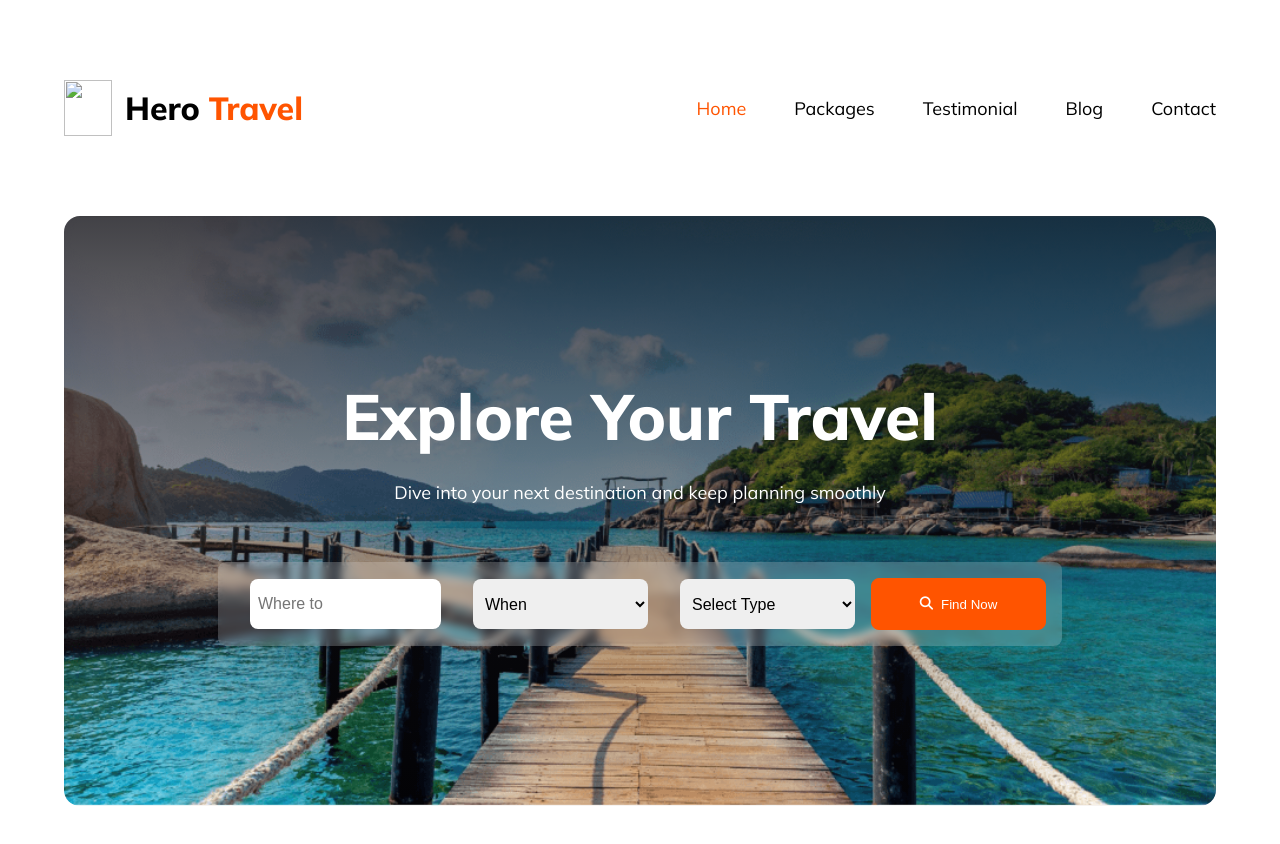
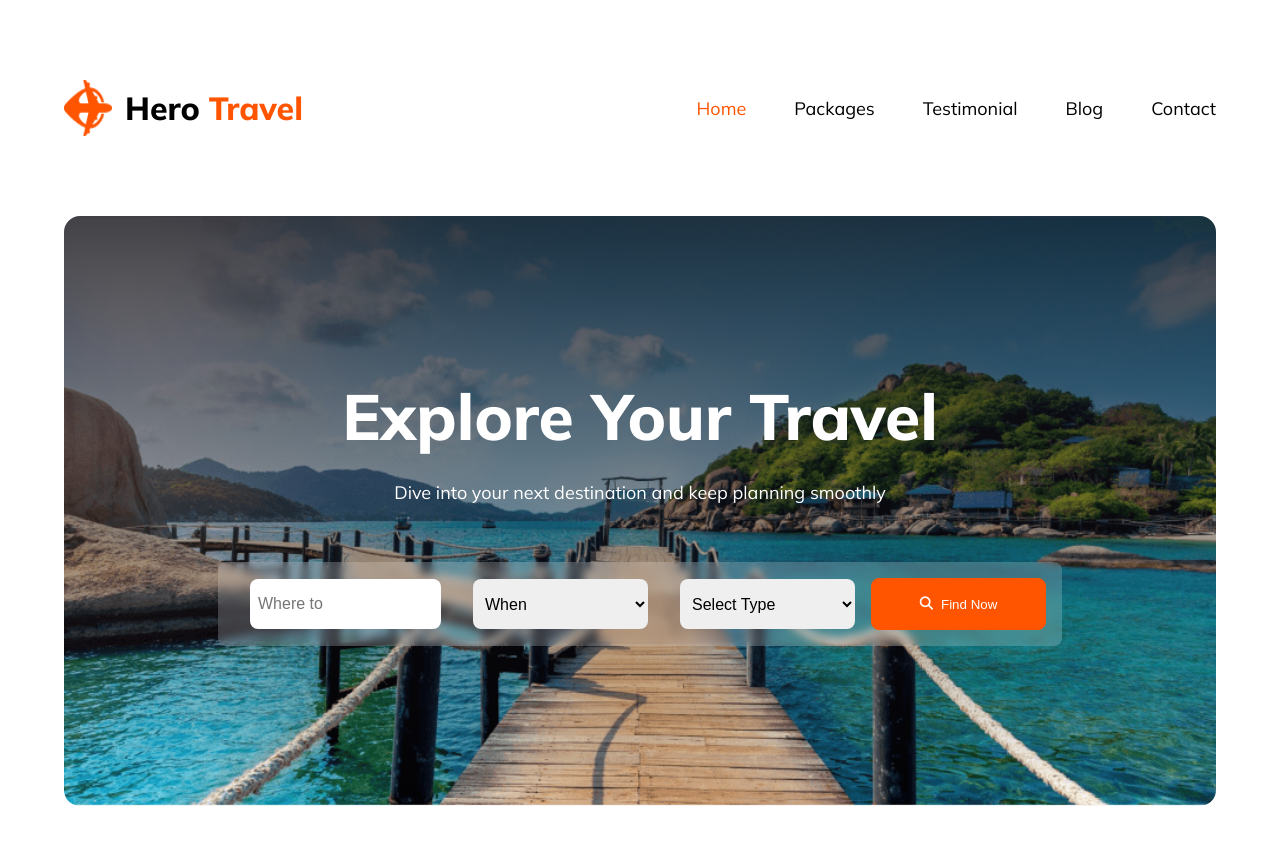
Before and after one commit to ornobaadi/hero-travel, a plain HTML site: page index.html in a window 1280 px wide. Drawn offline with Linux system fonts and the light colour scheme; the site is published under a folder, as on GitHub Pages, so addresses that start at the root find nothing.

Commit message:
adjusted bugs

```diff
--- a/index.html
+++ b/index.html
@@ -13,7 +13,7 @@
      <nav class="container nav-bar">
         <!-- Logo -->
         <div class="logo">
-            <img src="/Images/Group 40071 (2).png" alt="">
+            <img src="Images/Group 40071 (2).png" alt="">
             <h3>Hero <span class="span">Travel</span></h3>
         </div>
         <!-- Nav options -->
```
